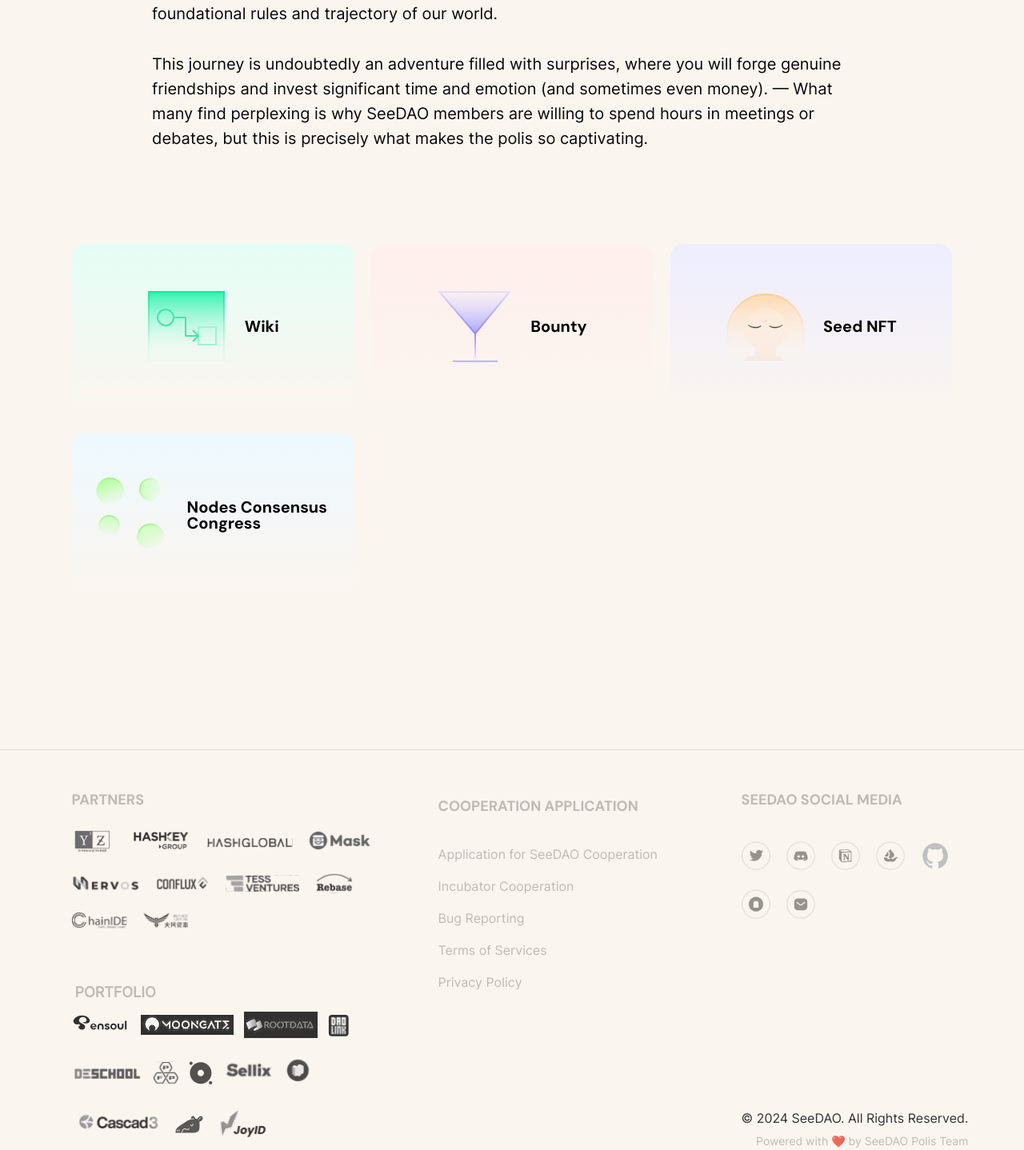
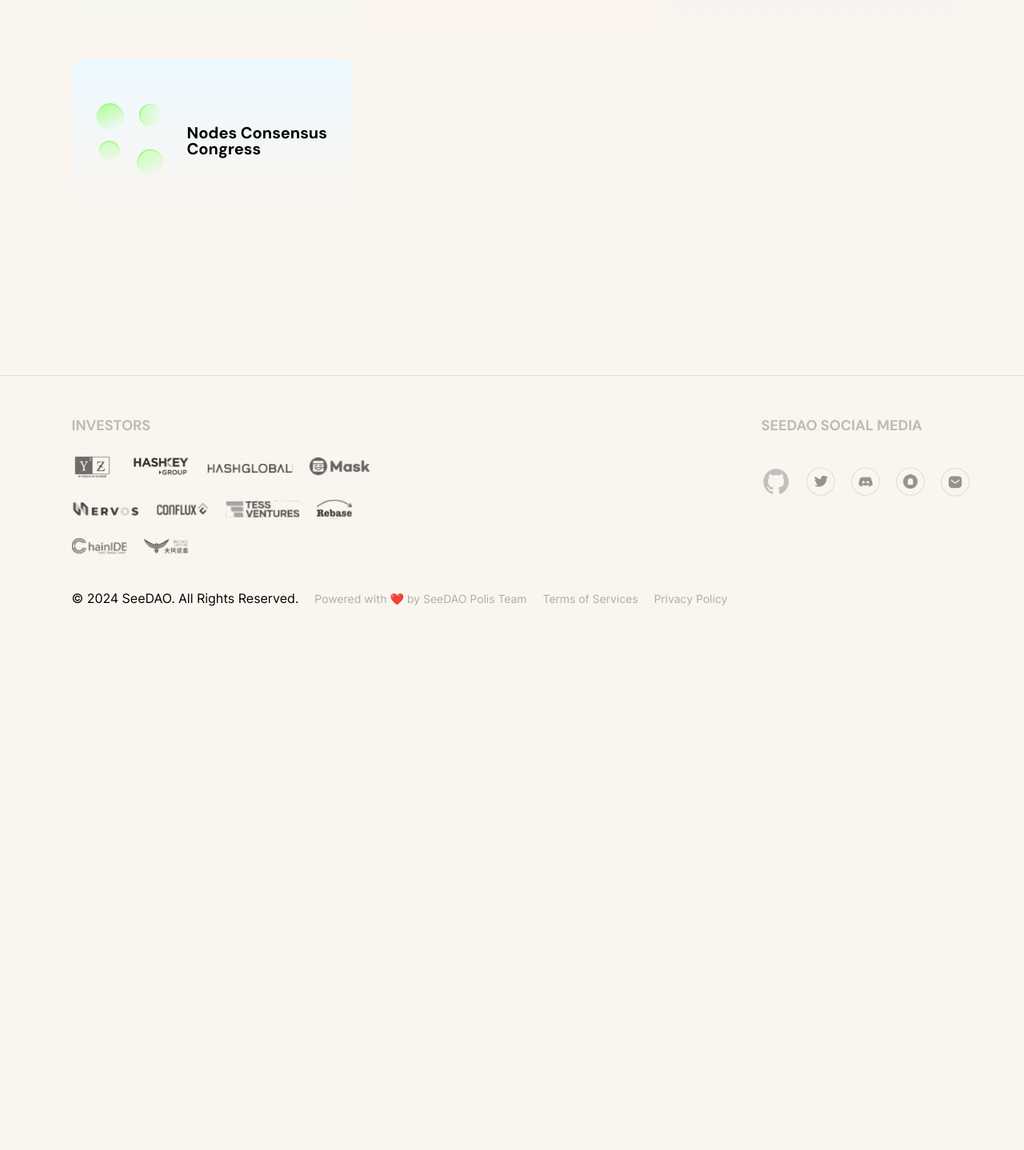
Before and after one commit to SeeDAO-OpenSource/seedao-website, a React (Create React App) app: page /journey in a window 1280 px wide. Shown: the part 1359-2797 px from the top of the page at 80% size. After the commit the page ends 2191 px from the top, so only its background shows below. Built offline with nearby package versions, Linux system fonts and the light colour scheme.

Commit message:
feat: update translation & footer

```diff
--- a/src/components/journey/JourneyDetails.tsx
+++ b/src/components/journey/JourneyDetails.tsx
@@ -1,16 +1,16 @@
-import styled from "styled-components";
-import { useTranslation } from "react-i18next";
+import styled from 'styled-components';
+import { useTranslation } from 'react-i18next';
 
 const JourneyDetails = () => {
   const { t } = useTranslation();
   return (
     <IntroDetails>
-      <li>{t("Journey-Content-2")}</li>
-      <li>{t("Journey-Content-3")}</li>
-      <li>{t("Journey-Content-4")}</li>
-      <li>{t("Journey-Content-5")}</li>
-      <li>{t("Journey-Content-6")}</li>
-      <li>{t("Journey-Content-7")}</li>
+      <li>{t('Journey-Content-2')}</li>
+      <li>{t('Journey-Content-3')}</li>
+      <li>{t('Journey-Content-4')}</li>
+      {/*<li>{t("Journey-Content-5")}</li>*/}
+      {/*<li>{t("Journey-Content-6")}</li>*/}
+      {/*<li>{t("Journey-Content-7")}</li>*/}
     </IntroDetails>
   );
 };
--- a/src/components/layout/Footer.tsx
+++ b/src/components/layout/Footer.tsx
@@ -1,57 +1,81 @@
-import image3 from "../../assets/footer/y2z.svg";
-import hashkey from "../../assets/footer/hashkey.svg";
-import image5 from "../../assets/footer/image-5.svg";
-import image6 from "../../assets/footer/image-6.svg";
-import image7 from "../../assets/footer/image-7.svg";
-import image8 from "../../assets/footer/image-8.svg";
-import image9 from "../../assets/footer/image-9.svg";
-import image10 from "../../assets/footer/image-10.svg";
-import image11 from "../../assets/footer/image-11.svg";
-import image12 from "../../assets/footer/image-12.svg";
-import image13 from "../../assets/footer/image-13.svg";
-import daolinkLogo from "../../assets/footer/daolink-logo.svg";
-import Moongate from "../../assets/footer/Moongate.png";
-import rootdata from "../../assets/footer/rootdata.jpg";
+import image3 from '../../assets/footer/y2z.svg';
+import hashkey from '../../assets/footer/hashkey.svg';
+import image5 from '../../assets/footer/image-5.svg';
+import image6 from '../../assets/footer/image-6.svg';
+import image7 from '../../assets/footer/image-7.svg';
+import image8 from '../../assets/footer/image-8.svg';
+import image9 from '../../assets/footer/image-9.svg';
+import image10 from '../../assets/footer/image-10.svg';
+import image11 from '../../assets/footer/image-11.svg';
+import image12 from '../../assets/footer/image-12.svg';
+import image13 from '../../assets/footer/image-13.svg';
+import daolinkLogo from '../../assets/footer/daolink-logo.svg';
+import Moongate from '../../assets/footer/Moongate.png';
+import rootdata from '../../assets/footer/rootdata.jpg';
 
-import deschool from "../../assets/footer/deschool.svg";
-import Rectangle from "../../assets/footer/Rectangle.svg";
-import Vector from "../../assets/footer/Vector.svg";
-import Rectangle1283 from "../../assets/footer/Rectangle-1283.svg";
-import Rectangle1284 from "../../assets/footer/Rectangle-1284.svg";
-import Rectangle1285 from "../../assets/footer/Rectangle-1285.svg";
-import Group from "../../assets/footer/Group.svg";
-import Rectangle1286 from "../../assets/footer/Rectangle-1286.svg";
+import deschool from '../../assets/footer/deschool.svg';
+import Rectangle from '../../assets/footer/Rectangle.svg';
+import Vector from '../../assets/footer/Vector.svg';
+import Rectangle1283 from '../../assets/footer/Rectangle-1283.svg';
+import Rectangle1284 from '../../assets/footer/Rectangle-1284.svg';
+import Rectangle1285 from '../../assets/footer/Rectangle-1285.svg';
+import Group from '../../assets/footer/Group.svg';
+import Rectangle1286 from '../../assets/footer/Rectangle-1286.svg';
 
-import { useTranslation } from "react-i18next";
-import styled from "styled-components";
+import { useTranslation } from 'react-i18next';
+import styled from 'styled-components';
 
-import twitter from "../../assets/footer/twitter.png";
-import TwitterHover from "../../assets/footer/hover/twitter.png";
-import Dis from "../../assets/footer/Dis.png";
-import DisHover from "../../assets/footer/hover/Dis.png";
-import notion from "../../assets/footer/Notion.png";
-import notionHover from "../../assets/footer/hover/Notion.png";
-import Opensee from "../../assets/footer/Opensee.png";
-import OpenseeHover from "../../assets/footer/hover/Opensee.png";
-import github from "../../assets/footer/Github.png";
-import githubHover from "../../assets/footer/hover/Github.png";
-import mi from "../../assets/footer/Mi.png";
-import miHover from "../../assets/footer/hover/Mi.png";
-import mail from "../../assets/footer/mail.svg";
-import mailHover from "../../assets/footer/hover/message.png";
+import twitter from '../../assets/footer/twitter.png';
+import TwitterHover from '../../assets/footer/hover/twitter.png';
+import Dis from '../../assets/footer/Dis.png';
+import DisHover from '../../assets/footer/hover/Dis.png';
+import notion from '../../assets/footer/Notion.png';
+import notionHover from '../../assets/footer/hover/Notion.png';
+import Opensee from '../../assets/footer/Opensee.png';
+import OpenseeHover from '../../assets/footer/hover/Opensee.png';
+import github from '../../assets/footer/Github.png';
+import githubHover from '../../assets/footer/hover/Github.png';
+import mi from '../../assets/footer/Mi.png';
+import miHover from '../../assets/footer/hover/Mi.png';
+import mail from '../../assets/footer/mail.svg';
+import mailHover from '../../assets/footer/hover/message.png';
 
-import {Link} from "react-router-dom"
+import { Link } from 'react-router-dom';
 
 export const FooterContainer = styled.section`
   z-index: 1;
   margin: 20px auto;
 
   padding: 50px 0 54px 7vw;
-  border-top: 1px solid rgba(0,0,0,0.1);
-
+  border-top: 1px solid rgba(0, 0, 0, 0.1);
+  .powerby {
+    color: #b0aca7;
+    //text-align: right;
+    font-size: 14px;
+  }
+  .btmBox {
+    color: #000000;
+    font-weight: 400;
+    display: flex;
+    gap: 20px;
+    align-items: center;
+    margin-top: 20px;
+    a {
+      text-decoration: none;
+      font-size: 14px;
+      color: #b0aca7;
+    }
+  }
   @media (max-width: 768px) {
     padding: 0;
     border-top: 0;
+    .powerby {
+      text-align: center;
+    }
+    .btmBox {
+      text-align: center;
+      flex-direction: column;
+    }
   }
 `;
 
@@ -62,7 +86,7 @@ export const FooterSection = styled.div`
   /* margin: 48px 60px; */
   color: #b0aca7;
   opacity: 0.8;
-  &>li{
+  & > li {
     width: 33.3333333%;
     display: flex;
     justify-content: center;
@@ -77,8 +101,8 @@ export const FooterSection = styled.div`
     text-align: center;
     margin: 0;
     padding: 40px 13px;
-    &>li{
-      width:100%;
+    & > li {
+      width: 100%;
     }
   }
 `;
@@ -109,17 +133,16 @@ export const Partners = styled.ul`
   align-items: center;
   justify-content: flex-start;
   flex-wrap: wrap;
-  max-width: 450px;
-  li{
-    margin:0 20px 20px 0;
+  li {
+    margin: 0 20px 20px 0;
     flex-shrink: 0;
   }
 
   @media (max-width: 768px) {
     max-width: 100vw;
     justify-content: center;
-    li{
-      margin:0 12px 20px 0;
+    li {
+      margin: 0 12px 20px 0;
       flex-shrink: 0;
     }
   }
@@ -131,15 +154,15 @@ export const Portfolio = styled.ul`
   align-items: center;
   flex-wrap: wrap;
   max-width: 450px;
-  li{
-    margin:0 13px 20px 0;
+  li {
+    margin: 0 13px 20px 0;
     flex-shrink: 0;
   }
   @media (max-width: 768px) {
     max-width: 100vw;
     justify-content: center;
-    li{
-      margin:0 8px 20px 0;
+    li {
+      margin: 0 8px 20px 0;
       flex-shrink: 0;
     }
   }
@@ -152,13 +175,13 @@ export const Cooperation = styled.div`
   display: flex;
   flex-direction: column;
   min-width: 280px;
-  a{
+  a {
     font-size: 16px;
     font-weight: 400;
     color: #b0aca7;
     text-decoration: none;
 
-    &:hover{
+    &:hover {
       color: #000;
     }
   }
@@ -182,32 +205,12 @@ export const SocialMedia = styled.div`
     font-family: 'DMSans-Bold';
     text-transform: uppercase;
   }
-  .btmBox {
-    position: absolute;
-    bottom: 16px;
-    color: #000000;
-    font-weight: 400;
-  }
-  .powerby{
-    color: #b0aca7;
-    text-align: right;
-    margin-top: 10px;
-    font-size: 14px;
-  }
+
   @media (max-width: 768px) {
     margin-top: 32px;
     h5 {
       margin-bottom: 20px;
       margin-top: 22px;
-    }
-    .btmBox {
-      position: relative;
-      margin-top: 40px;
-      padding-top: 20px;
-      bottom: 0;
-    }
-    .powerby{
-      text-align: center;
     }
   }
 `;
@@ -249,8 +252,9 @@ const Footer = () => {
   return (
     <FooterContainer>
       <FooterSection>
-        <li><PartnersContainer>
-          <PartnerTitle>{t("Partners")}</PartnerTitle>
+        <li>
+          <PartnersContainer>
+            <PartnerTitle>{t('Partners')}</PartnerTitle>
             <Partners>
               {/* <Logo1 src={image3} /> */}
               <li>
@@ -285,142 +289,48 @@ const Footer = () => {
               </li>
             </Partners>
             {/* portfolio section */}
-          <PortfolioTitle>{t("Our-Portfolio")}</PortfolioTitle>
-          <Portfolio>
-            <li>
-              <img src={image13} alt="" />
+          </PartnersContainer>
         </li>
         <li>
-              <img src={Moongate} alt="" />
-            </li>
-            <li>
-              <img src={rootdata} alt="" />
-            </li>
-            <li>
-              <img src={daolinkLogo} alt="" />
-            </li>
-            <li>
-              <img src={deschool} alt="" />
-            </li>
-            <li>
-              <img src={Rectangle} alt="" />
-            </li>
-            <li>
-              <img src={Vector} alt="" />
-            </li>
-            <li>
-              <img src={Rectangle1283} alt="" />
-            </li>
-            <li>
-              <img src={Rectangle1284} alt="" />
-            </li>
-            <li>
-              <img src={Rectangle1285} alt="" />
-            </li>
-            <li>
-              <img src={Group} alt="" />
-            </li>
-            <li>
-              <img src={Rectangle1286} alt="" />
-            </li>
-          </Portfolio>
-        </PartnersContainer></li>
-        <li><Cooperation>
-          <CooperationTitle>{t("Cooperation-Application")}</CooperationTitle>
-          <a
-              href="https://tally.so/r/wLzvRG"
-              target="_blank"
-              rel="noreferrer"
-          >
-            {t("City-Hall-Cooperation")}
-          </a>
-          <a
-              href="https://tally.so/r/wAr0Q0"
-              target="_blank"
-              rel="noreferrer"
-          >
-            {t("Incubator-Cooperation")}
-          </a>
-          <a
-              href="https://tally.so/r/nG6vRj"
-              target="_blank"
-              rel="noreferrer"
-          >
-            {t("Bug-Reporting")}
-          </a>
-          <Link to="/tos">
-            {t("Terms-of-Services")}
-          </Link>
-          <Link to="/privacy">
-            {t("Privacy-Policy")}
-          </Link>
-        </Cooperation></li>
-        <li> <SocialMedia>
-          <h5>{t("Social-medial")}</h5>
+          {' '}
+          <SocialMedia>
+            <h5>{t('Social-medial')}</h5>
             <SocialLinks>
-            <a
-                href="https://twitter.com/see_dao"
-                target="_blank"
-                rel="noreferrer"
-            >
-              <img src={twitter} alt="" className="nor"/>
-              <img src={TwitterHover} alt="" className="hover"/>
-            </a>
-            <a
-                href="https://discord.com/invite/seedao-xyz"
-                target="_blank"
-                rel="noreferrer"
-            >
-              <img src={Dis} alt="" className="nor" />
-              <img src={DisHover} alt=""  className="hover"/>
-            </a>
-            <a
-                href="https://seedao.notion.site/"
-                target="_blank"
-                rel="noreferrer"
-            >
-              <img src={notion} alt="" className="nor" />
-              <img src={notionHover} alt=""  className="hover"/>
-            </a>
-            <a
-                href="https://opensea.io/collection/seedaoseed"
-                target="_blank"
-                rel="noreferrer"
-            >
-              <img src={Opensee} alt="" className="nor" />
-              <img src={OpenseeHover} alt=""  className="hover"/>
-            </a>
-            <a
-                href="https://github.com/SeeDAO-OpenSource"
-                target="_blank"
-                rel="noreferrer"
-            >
+              <a href="https://github.com/SeeDAO-OpenSource" target="_blank" rel="noreferrer">
                 {/* Replace with actual images or icons for GitHub */}
-              {<img src={github} alt=""  className="nor" /> }
+                {<img src={github} alt="" className="nor" />}
                 {<img src={githubHover} alt="" className="hover" />}
               </a>
+              <a href="https://twitter.com/see_dao" target="_blank" rel="noreferrer">
+                <img src={twitter} alt="" className="nor" />
+                <img src={TwitterHover} alt="" className="hover" />
+              </a>
+              <a href="https://discord.com/invite/seedao-xyz" target="_blank" rel="noreferrer">
+                <img src={Dis} alt="" className="nor" />
+                <img src={DisHover} alt="" className="hover" />
+              </a>
+
               {/* { </SocialLinks> } */}
               {/* <SocialLinks> */}
-            <a
-                href="https://seedao.mirror.xyz"
-                target="_blank"
-                rel="noreferrer"
-            >
+              <a href="https://seedao.mirror.xyz" target="_blank" rel="noreferrer">
                 <img src={mi} alt="" className="nor" />
                 <img src={miHover} alt="" className="hover" />
               </a>
               <a href="mailto:contactus@seedao.info">
                 <img src={mail} alt="" className="nor" />
-              <img src={mailHover} alt=""  className="hover" />
+                <img src={mailHover} alt="" className="hover" />
               </a>
             </SocialLinks>
+          </SocialMedia>
+        </li>
+      </FooterSection>
       <div className="btmBox">
-            <p>© 2024 SeeDAO. All Rights Reserved.</p>
+        <p>© {new Date().getFullYear()} SeeDAO. All Rights Reserved.</p>
         <p className="powerby">Powered with ❤️ by SeeDAO Polis Team</p>
+
+        <Link to="/tos">{t('Terms-of-Services')}</Link>
+        <Link to="/privacy">{t('Privacy-Policy')}</Link>
       </div>
-
-        </SocialMedia></li>
-      </FooterSection>
     </FooterContainer>
   );
 };
--- a/src/locales/en.json
+++ b/src/locales/en.json
@@ -175,7 +175,7 @@
   "Our-Visions-2": "Vision",
   "Our-Visions-1": "Our",
   "Governance-Node": "Govern node",
-  "SEED-Holder": "Seed Holder",
+  "SEED-Holder": "Seed Member",
   "Discord-Member": "Member",
   "Home-Card-3-Title": "Awaken yourself and explore your potential",
   "Home-Card-2-Title": "Collaborate, study and govern with brilliant people in the most influential DAO",
@@ -197,8 +197,8 @@
   "Journey": "Journey",
   "Build": "Build",
   "Podcast": "Podcast",
-  "Onboarding-process": "Wiki",
-  "Bounties": "Bounty",
+  "Onboarding-process": "Join Us",
+  "Bounties": "Crew Up",
   "Proposals": "Proposal",
   "Resources": "Resources",
   "Community": "Community",
@@ -386,15 +386,15 @@
   "Home-title-home1": "Together",
   "Home-title-home2": "Create",
   "Home-title-home3": "Freedom",
-  "Home-title2": "SeeDAO is a network polis to connect millions of nomads in Web3",
+  "Home-title2": "SeeDAO is a network polis to connect millions of nomads ",
   "Home-title3": "Let web3 return to life",
-  "Partners": "Partners",
+  "Partners": "Investors",
   "Social-medial": "SEEDAO SOCIAL MEDIA",
   "Our-Portfolio": "PORTFOLIO",
   "map": "Polis Map",
   "mapTips": "View the ecosystem of polis",
   "people": "People in SeeDAO",
-  "peopleTips": "They are from over 25 countries, and there are more than 1000 contributors",
+  "peopleTips": "They are from over 25 countries, and there are more than {{scr}} contributors",
   "Intro-Content-1": "SeeDAO is a network polis, a decentralized autonomous world aimed at \"good life.\"",
   "Intro-Content-2": "From a concrete form perspective, the polis consists of a unified cyberspace and physical nodes scattered across different regions. In pursuing the goal of \" good life,\" the goodness of the polis is manifested in three aspects: promoting connections between people；fostering personal inner discovery and emergence; and providing a public life beneficial to all.",
   "Intro-Content-3": "The general outline of polis is the SeeDAO White Paper, and the highest principle of governance is the SeeDAO Meta Rule. If you wish to enter this world, this is the document you need to read first, as it represents the fundamental rules of the game.",
@@ -402,9 +402,9 @@
   "Intro-Content-5": "SeeDAO is the homeland of builders. This world is co-built, co-governed, and shared by builders, open to all who identify with this vision. Let us build a city of dawn in the cyber world at midnight around the world. Enjoy~",
 
   "Journey-Content-1": "Welcome to the start of your polis journey",
-  "Journey-Content-2": "If you are interested in joining SeeDAO, please complete the Onboarding process on Deschool to acquire your SeeDAO Identity SBT. This marks your first step into our polis.",
-  "Journey-Content-3": "As a new entrant, your initial point balance stands at zero, reflecting no prior contributions within the polis. Consequently, you are initially ineligible for proposal rights, governance participation, or access to identity-specific benefits. This commences your intriguing journey through the polis, engaging you in the process of accruing points.",
-  "Journey-Content-4": "In this world, member statuses are segmented into five distinct levels, L1 through L5, based on their accrued contribution points.Notably, reaching L3 (100,000 SCR) is a pivotal milestone, as it entitles you to mint the SeeDAO Core Member Identity NFT — Seed, at no cost. Possession of Seed is a fundamental requirement for participation in SeeDAO's supreme governance assembly — the Node Consensus Conference. Within the polis, Seed holders are entitled to a variety of exclusive benefits.",
+  "Journey-Content-2": "To join the City, first claim your SNS (https://app.seedao.xyz/sns) – this begins your SeeDAO journey.This is your first step into our digital realm.",
+  "Journey-Content-3": "Upon entry, your reputation score (WANG) and community points (SEE) will start at 0 since you've yet to leave your mark. This means you won’t initially have proposal rights, governance privileges, or access to member benefits. And so begins your adventure – a game-like progression to earn reputation and accumulate contributions.",
+  "Journey-Content-4": "In this ecosystem, members advance through five tiers (L1-L5) based on WANG. The pivotal threshold is L3 (100,000 WANG), which grants you the right to mint SeeDAO's Seed Membership NFT – your passport to the Node Consensus Assembly, the highest governance body. Holding a Seed NFT unlocks exclusive perks within the City.",
   "Journey-Content-5": "Furthermore, our tri-tiered proposal system endows members at varying levels (such as L1 and L2 contributors) with corresponding governance rights.",
   "Journey-Content-6": "For newcomers, the journey within SeeDAO involves making impactful contributions to the polis, transforming various endeavors into the coveted Seed. Upon attaining Seed status, the dynamics of the game shift profoundly, as you gain the capacity to influence and reshape the foundational rules and trajectory of our world.",
   "Journey-Content-7": "This journey is undoubtedly an adventure filled with surprises, where you will forge genuine friendships and invest significant time and emotion (and sometimes even money). — What many find perplexing is why SeeDAO members are willing to spend hours in meetings or debates, but this is precisely what makes the polis so captivating.",
--- a/src/locales/zh_CN.json
+++ b/src/locales/zh_CN.json
@@ -173,8 +173,8 @@
   "Our-Visions-Details-2": "我们的愿景是：建立一个以追求好的生活为目的的去中心化自主世界",
   "Our-Visions-2": "愿景",
   "Our-Visions-1": "我们的",
-  "Governance-Node": "当季治理节点",
-  "SEED-Holder": "Seed 持有者",
+  "Governance-Node": "治理节点",
+  "SEED-Holder": "种子成员",
   "Discord-Member": "成员",
   "Home-Card-3-Title": "在 DAO 中实现自我觉醒，探索自我价值",
   "Home-Card-2-Title": "体验最前沿的 DAO 内协作、教育、治理",
@@ -196,8 +196,8 @@
   "Journey": "城邦之旅",
   "Build": "着手建设",
   "Podcast": "播客",
-  "Onboarding-process": "社区Wiki",
-  "Bounties": "悬赏酒馆",
+  "Onboarding-process": "加入我们",
+  "Bounties": "一起搞事",
   "Proposals": "三层提案",
   "Resources": "资源",
   "Community": "社区",
@@ -394,19 +394,19 @@
   "Miscellaneous": "Miscellaneous",
   "Bouns Pages & Apps.": "Bouns Pages & Apps.",
   "Gallery": "Gallery",
-  "Home-title-home": "SeeDAO 是一个致力于连接 100 万 Web3 游民的数字城邦",
+  "Home-title-home": "SeeDAO 是一个致力于连接 100 万数字游民的数字城邦",
   "Home-title-home1": "共在",
   "Home-title-home2": "涌现",
   "Home-title-home3": "逍遥",
-  "Home-title2": "SeeDAO 是一个致力于连接 100 万 Web3 游民的数字城邦",
+  "Home-title2": "SeeDAO是一个致力于连接 100 万数字游民的数字城邦",
   "Home-title3": "让 Web3 重返生活",
-  "Partners": "合作伙伴",
+  "Partners": "投资人",
   "Social-medial": "社交媒体",
   "Our-Portfolio": "生态伙伴",
   "map": "城邦地图",
   "mapTips": "⼀览城邦内部⽣态",
-  "people": "城邦⼈群",
-  "peopleTips": "遍及全球 25 个国家，贡献者超过 1000 ⼈",
+  "people": "城邦游民",
+  "peopleTips": "遍及全球 25 个国家，贡献者超过{{scr}} ⼈",
   "Intro-Content-1": "SeeDAO 是一个数字城邦，一个以追求” 好的生活 “为目的的去中心化自主世界。",
   "Intro-Content-2": "从具体形态来看，城邦由统一的网络空间和分散在不同地域的物理节点共同构成。而在追求“好的生活”这一目的上，城邦的善体现在三点：促进人与人之间的连接；促进个人的内在发现与涌现；提供对大家有益的公共生活。",
   "Intro-Content-3": "城邦的总纲是SeeDAO白皮书，治理的最高原则是SeeDAO元规则。如果你想进入这个世界，这是你需要首先阅读的文件，因为它代表了游戏的根本规则。",
@@ -414,9 +414,9 @@
   "Intro-Content-5": "SeeDAO是builder们的家园。这个世界由builder们共建、共治、共享，向一切认同此愿景的人们敞开。让我们在世界的午夜，在赛博世界建一座朝霞之城。Enjoy～",
 
   "Journey-Content-1": "欢迎开启你的城邦之旅！",
-  "Journey-Content-2": "如果想要加入城邦，请完成我们在Deschool上的Onboarding流程，获取SeeDAO身份SBT。这是你进入城邦的第一步。",
-  "Journey-Content-3": "进入城邦后，由于你还没有在城邦中留下痕迹，积分值为 0，因此无法在城邦拥有任何提案权、治理权和身份福利。于是，你踏上了一条有趣的城邦之旅，开始了你收集积分的游戏进程。",
-  "Journey-Content-4": "在这个世界中，成员的身份根据其贡献积分被划分为L1-L5五个阶段。其中，L3（10万积分）是最重要的门槛，它标志你将有权免费铸造SeeDAO核心成员的身份NFT——Seed。持有Seed是参与SeeDAO最高治理会议——节点共识大会的必要条件。在城邦内，Seed也对应着多种身份福利。",
+  "Journey-Content-2": "如果想要加入城邦，请获取你的 SNS（https://app.seedao.xyz/sns），开始你的 SeeDAO 之旅。这是你进入城邦的第一步。",
+  "Journey-Content-3": "进入城邦后，由于你还没有在城邦中留下痕迹，声望值WANG和社区积分SEE均为 0，因此无法在城邦拥有任何提案权、治理权和身份福利。于WANG是，你踏上了一条有趣的城邦之旅，开始了你收集声望和积分的游戏进程。",
+  "Journey-Content-4": "在这个世界中，成员的身份根据其声望被划分为L1-L5五个阶段。其中，L3（10万WANG）是最重要的门槛，它标志你将有权免费铸造SeeDAO种子成员的身份NFT——Seed。持有Seed是参与SeeDAO最高治理会议——节点共识大会的必要条件。在城邦内，Seed也对应着多种身份福利。",
   "Journey-Content-5": "当然，城邦的三层提案体系，也赋予了不同阶段的成员们（例如 L1、L2 级贡献者）相应的治理权。",
   "Journey-Content-6": "对于一个新人来说，在SeeDAO的旅程，就是在城邦中留下痕迹，将种种因缘积累成Seed的过程。当你成为Seed后，游戏会突然发生变化，因为你开始触碰改写游戏规则和影响世界进程的权力。",
   "Journey-Content-7": "这无疑是一趟充满惊喜的冒险之旅，你将在这趟旅途中结交真实的朋友，并投入大量的时间与情感（有时候甚至还有金钱）。—— 让很多人都不理解的是，为什么 SeeDAO 成员们愿意花几个小时在一个开会或者吵架，但这正是城邦令人着迷之处。",
```
Also changed, not shown: src/components/home/MemberList.tsx (+30 -16 lines), src/components/layout/Navbar.tsx (+129 -76 lines). Lines whose indentation alone changed are shown as unchanged.
